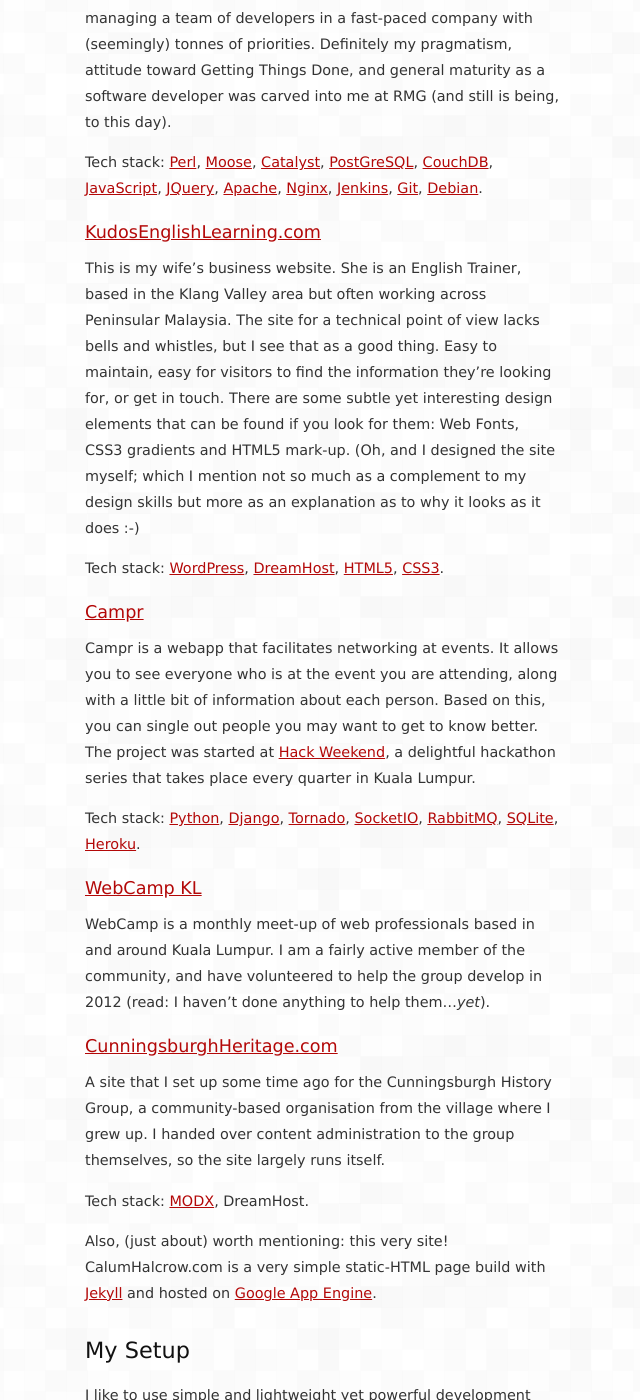
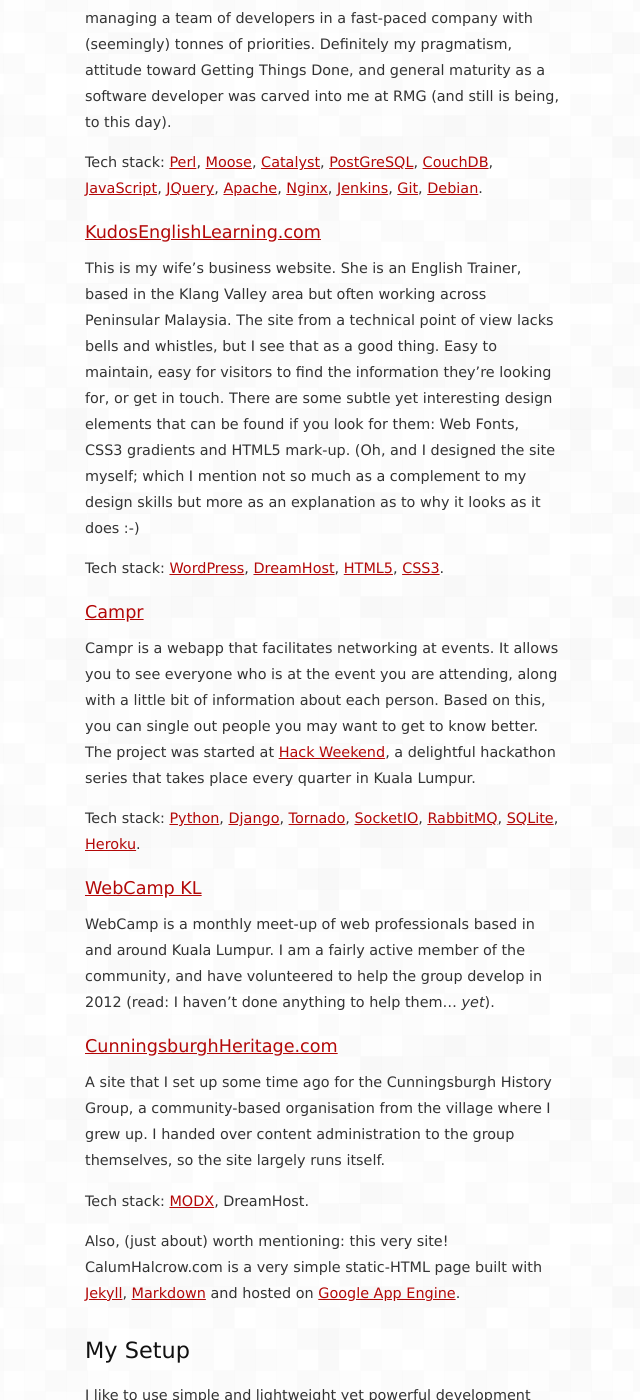
Before and after one commit to calumhalcrow/calumhalcrow, a Jekyll site: the page built from index.md, in a window 1280 px wide and 1400 px high, scrolled down 866 px. Shown: the whole window, without its empty margins (165-805 px from the left). Built offline with Jekyll 4.4.1, drawn with Linux system fonts in a browser that asks for light colours.

Commit message:
Typos, and mentioning Markdown.

```diff
--- a/index.md
+++ b/index.md
@@ -34,7 +34,7 @@
 
 ### [KudosEnglishLearning.com](http://kudosenglishlearning.com)
 
-This is my wife's business website. She is an English Trainer, based in the Klang Valley area but often working across Peninsular Malaysia. The site for a technical point of view lacks bells and whistles, but I see that as a good thing. Easy to maintain, easy for visitors to find the information they're looking for, or get in touch. There are some subtle yet interesting design elements that can be found if you look for them: Web Fonts, CSS3 gradients and HTML5 mark-up. (Oh, and I designed the site myself; which I mention not so much as a complement to my design skills but more as an explanation as to why it looks as it does :-)
+This is my wife's business website. She is an English Trainer, based in the Klang Valley area but often working across Peninsular Malaysia. The site from a technical point of view lacks bells and whistles, but I see that as a good thing. Easy to maintain, easy for visitors to find the information they're looking for, or get in touch. There are some subtle yet interesting design elements that can be found if you look for them: Web Fonts, CSS3 gradients and HTML5 mark-up. (Oh, and I designed the site myself; which I mention not so much as a complement to my design skills but more as an explanation as to why it looks as it does :-)
 
 Tech stack: [WordPress][13], [DreamHost][14], [HTML5][15], [CSS3][16].
 
@@ -59,7 +59,7 @@
 
 ### [WebCamp KL](http://webcamp.my)
 
-WebCamp is a monthly meet-up of web professionals based in and around Kuala Lumpur. I am a fairly active member of the community, and have volunteered to help the group develop in 2012 (read: I haven't done anything to help them..._yet_).
+WebCamp is a monthly meet-up of web professionals based in and around Kuala Lumpur. I am a fairly active member of the community, and have volunteered to help the group develop in 2012 (read: I haven't done anything to help them... _yet_).
 
 ### [CunningsburghHeritage.com](http://cunningsburghheritage.com)
 
@@ -67,7 +67,7 @@
 
 Tech stack: [MODX](http://modx.com), DreamHost.
 
-Also, (just about) worth mentioning: this very site! CalumHalcrow.com is a very simple static-HTML page build with [Jekyll](http://jekyllrb.com) and hosted on [Google App Engine](http://code.google.com/appengine).
+Also, (just about) worth mentioning: this very site! CalumHalcrow.com is a very simple static-HTML page built with [Jekyll](http://jekyllrb.com), [Markdown](http://daringfireball.net/projects/markdown) and hosted on [Google App Engine](http://code.google.com/appengine).
 
 My Setup
 --------
```
